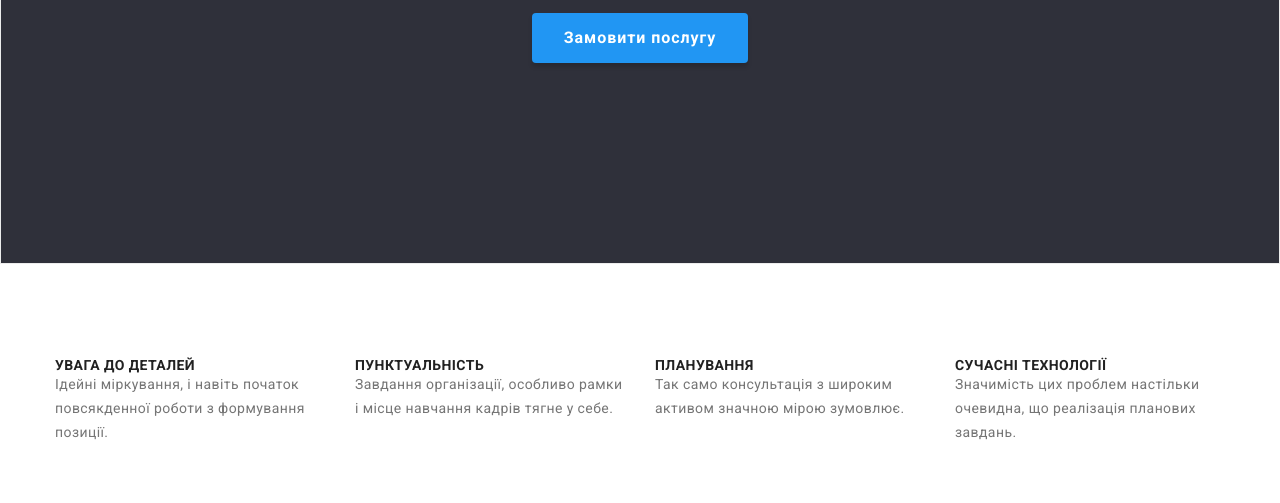
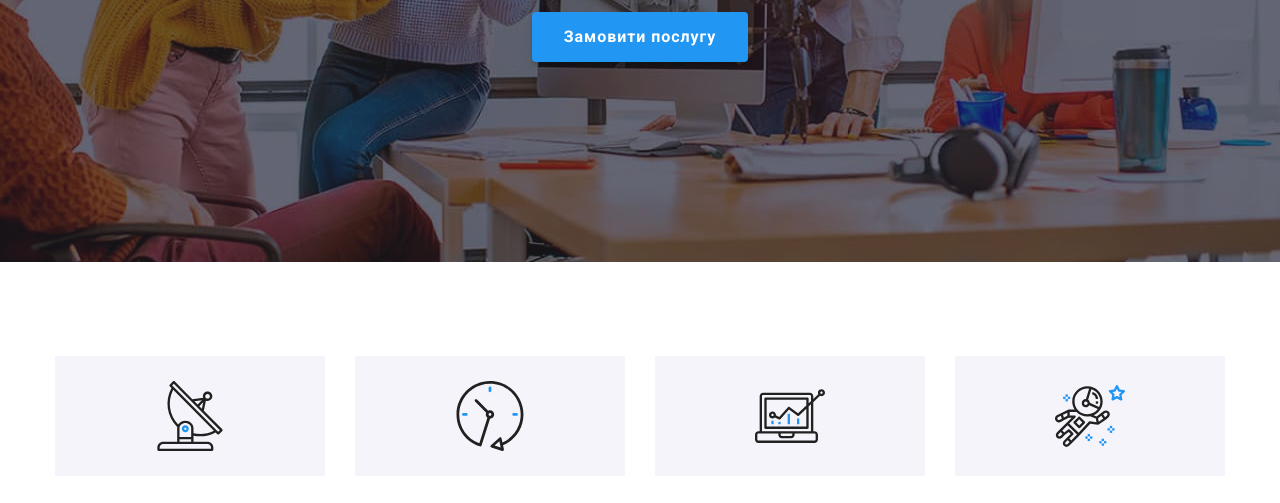
Before and after one commit to natalyVozna/goit-markup-hw-04, a plain HTML site: page index.html in a window 1280 px wide. Shown: the part 419-922 px from the top of the page. Drawn offline with nearby package versions, Linux system fonts and the light colour scheme.

Commit message:
add overlay

```diff
--- a/css/style.css
+++ b/css/style.css
@@ -151,11 +151,19 @@ p {
   padding: 94px 0;
 }
 
-.hero {
+.overlay {
   padding: 200px 0;
-  border: 1px solid #ececec;
+  min-height: 600px;
+  max-width: 1600px;
+  margin-left: auto;
+  margin-right: auto;
+  background-color: #c4c4c4;
+  background-image: linear-gradient(to right, rgba(47, 48, 58, 0.4), rgba(47, 48, 58, 0.4)),
+    url('../images/hero-img.jpg');
+  background-repeat: no-repeat;
+  background-position: center;
+  background-size: cover;
 
-  background: #2f303a;
   text-align: center;
 }
 
@@ -262,6 +270,33 @@ p {
 
 .advantages .item:not(:last-child) {
   margin-right: 30px;
+}
+
+.advantages .item::before {
+  display: block;
+  content: '';
+  height: 120px;
+  /* background-size: contain; */
+  background-position: center;
+  background-repeat: no-repeat;
+  background-color: var(--secondary-bg-color);
+  margin-bottom: 30px;
+}
+
+.icon-antenna::before {
+  background-image: url('../images/antenna.svg');
+}
+
+.icon-clock::before {
+  background-image: url('../images/clock.svg');
+}
+
+.icon-diagram::before {
+  background-image: url('../images/diagram.svg');
+}
+
+.icon-astronaut::before {
+  background-image: url('../images/astronaut.svg');
 }
 
 .advantages-title {
--- a/index.html
+++ b/index.html
@@ -33,7 +33,7 @@
       </div>
     </header>
     <main>
-      <section class="section hero">
+      <section class="section overlay">
         <div class="container">
           <h1 class="hero-title">
             Ефективні рішення<br />
@@ -47,25 +47,25 @@
       <section class="section advantages">
         <div class="container">
           <ul class="advantages list">
-            <li class="item">
+            <li class="item icon-antenna">
               <h2 class="advantages-title">УВАГА ДО ДЕТАЛЕЙ</h2>
               <p class="advantages-text">
                 Ідейні міркування, і навіть початок повсякденної роботи з формування позиції.
               </p>
             </li>
-            <li class="item">
+            <li class="item icon-clock">
               <h2 class="advantages-title">ПУНКТУАЛЬНІСТЬ</h2>
               <p class="advantages-text">
                 Завдання організації, особливо рамки і місце навчання кадрів тягне у себе.
               </p>
             </li>
-            <li class="item">
+            <li class="item icon-diagram">
               <h2 class="advantages-title">ПЛАНУВАННЯ</h2>
               <p class="advantages-text">
                 Так само консультація з широким активом значною мірою зумовлює.
               </p>
             </li>
-            <li class="item">
+            <li class="item icon-astronaut">
               <h2 class="advantages-title">СУЧАСНІ ТЕХНОЛОГІЇ</h2>
               <p class="advantages-text">
                 Значимість цих проблем настільки очевидна, що реалізація планових завдань.
```
Also changed, not shown: images/antenna.svg (added), images/astronaut.svg (added), images/clock.svg (added), images/diagram.svg (added), images/hero-img.jpg (added).
